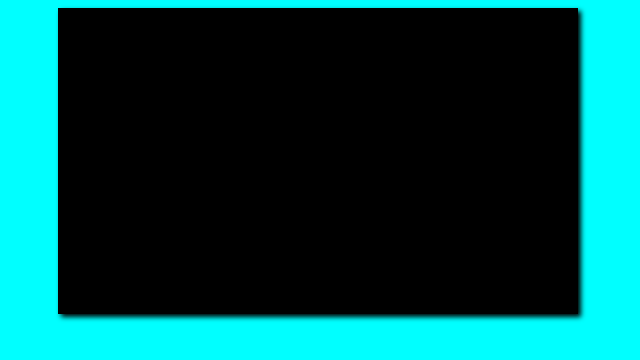
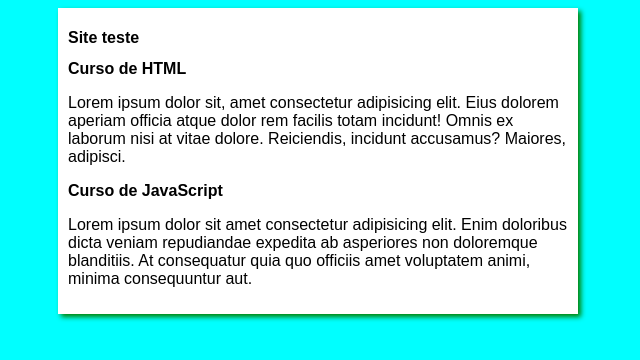
Before and after one commit to JoseHenrique0214/Projeto-site, a plain HTML site: page index.html in a window 1280 px wide. Shown: the whole page, without its empty margins (322-962 px from the left). Drawn offline with Linux system fonts and the light colour scheme.

Commit message:
Edição na pagina

```diff
--- a/estilo/style.css
+++ b/estilo/style.css
@@ -8,9 +8,9 @@ body {
 }
 
 main {
-    background-color: black;
+    background-color: white;
     width: 500px;
     margin: auto;
     padding: 10px;
-    box-shadow: 3px 3px 5px black;
+    box-shadow: 3px 3px 5px green;
 }
```
